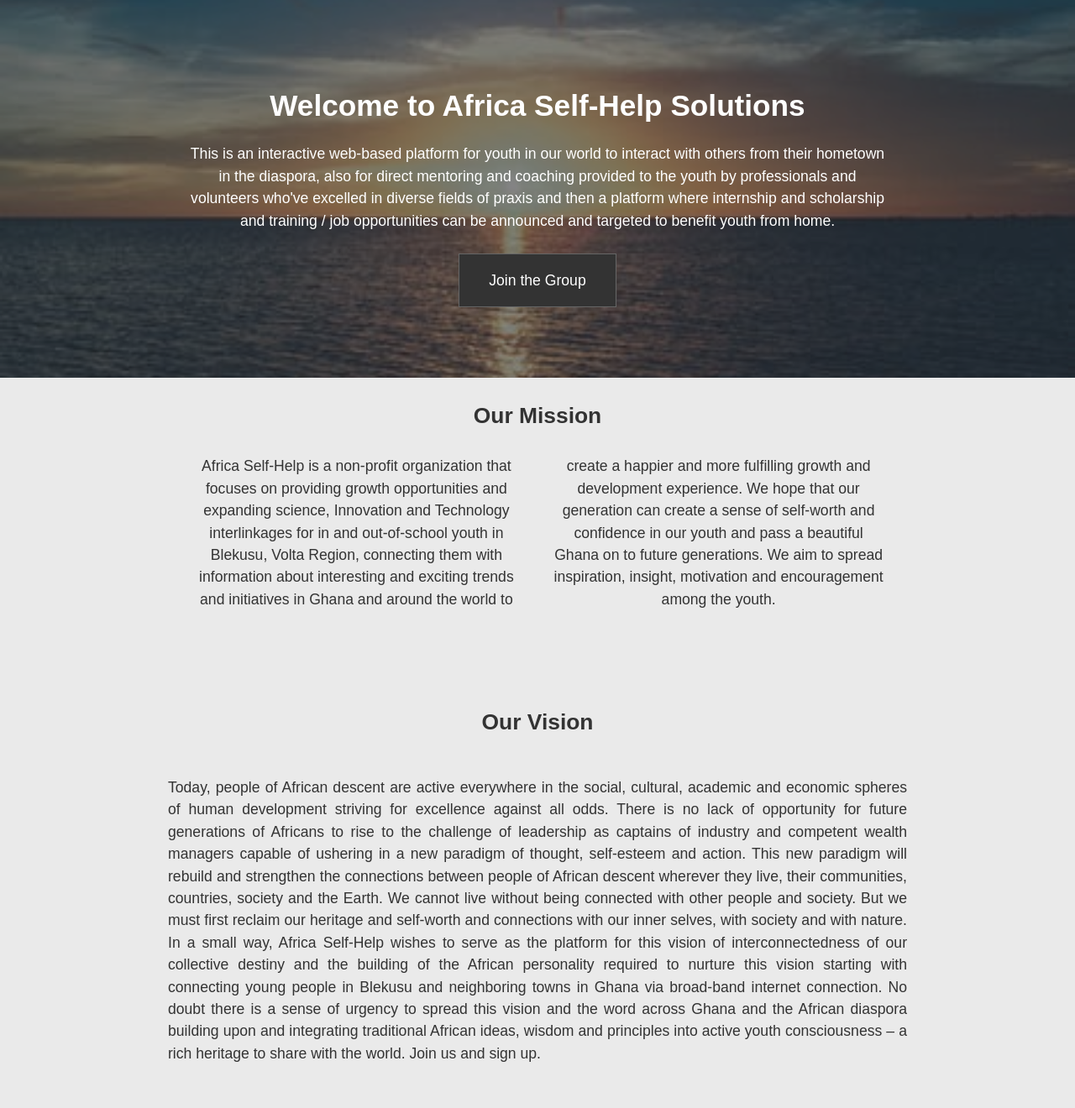
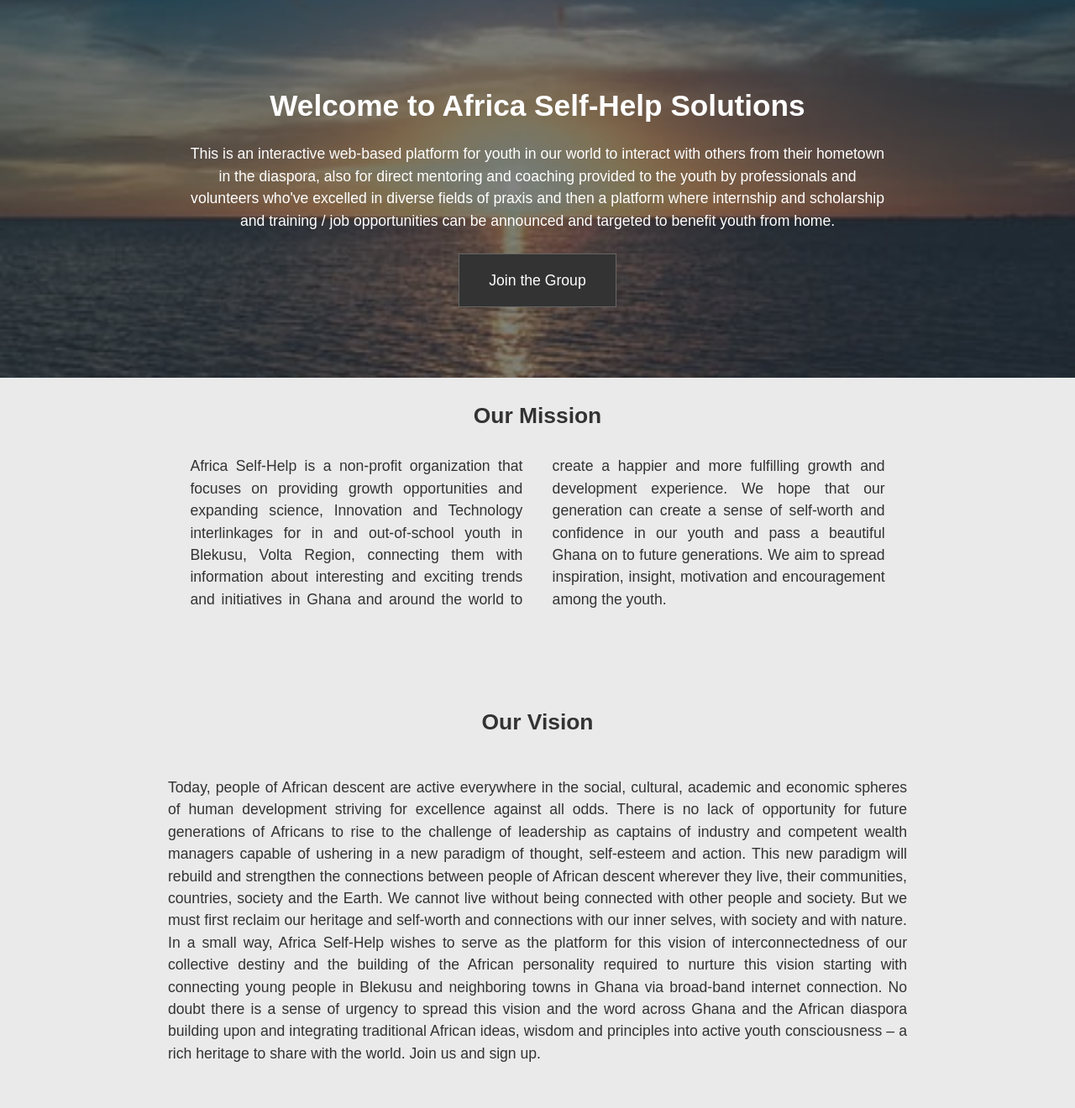
Before and after one commit to hicommission/hicommission.github.io, a PHP site: page / in a window 1280 px wide. Shown: the top 1320 px of the page at 84% size. Run offline with PHP 8.4, Linux system fonts and the light colour scheme; some libraries are stand-ins or nearby versions.

Commit message:
content-txt justify

```diff
--- a/css/style.css
+++ b/css/style.css
@@ -28,7 +28,7 @@ p {
   padding: 1em 0;
 }
 
-#content-text {
+#content-txt {
   text-align: justify;
 }
 
--- a/index.html
+++ b/index.html
@@ -31,7 +31,7 @@
     <div class="content-wrap">
       <h2 class="content-title">Our Mission</h2>
       <div class="content-text">
-        <p>Africa Self-Help is a non-profit organization that focuses on providing growth opportunities and expanding science, Innovation and Technology interlinkages for in and out-of-school youth in Blekusu, Volta Region, connecting them with information about interesting and exciting trends and initiatives in Ghana and around the world to create a happier and more fulfilling growth and development experience. We hope that our generation can create a sense of self-worth and confidence in our youth and pass a beautiful Ghana on to future generations. We aim to spread inspiration, insight, motivation and encouragement among the youth.</p>
+        <p id="content-txt">Africa Self-Help is a non-profit organization that focuses on providing growth opportunities and expanding science, Innovation and Technology interlinkages for in and out-of-school youth in Blekusu, Volta Region, connecting them with information about interesting and exciting trends and initiatives in Ghana and around the world to create a happier and more fulfilling growth and development experience. We hope that our generation can create a sense of self-worth and confidence in our youth and pass a beautiful Ghana on to future generations. We aim to spread inspiration, insight, motivation and encouragement among the youth.</p>
       </div>
     </div>
   </section>
```
